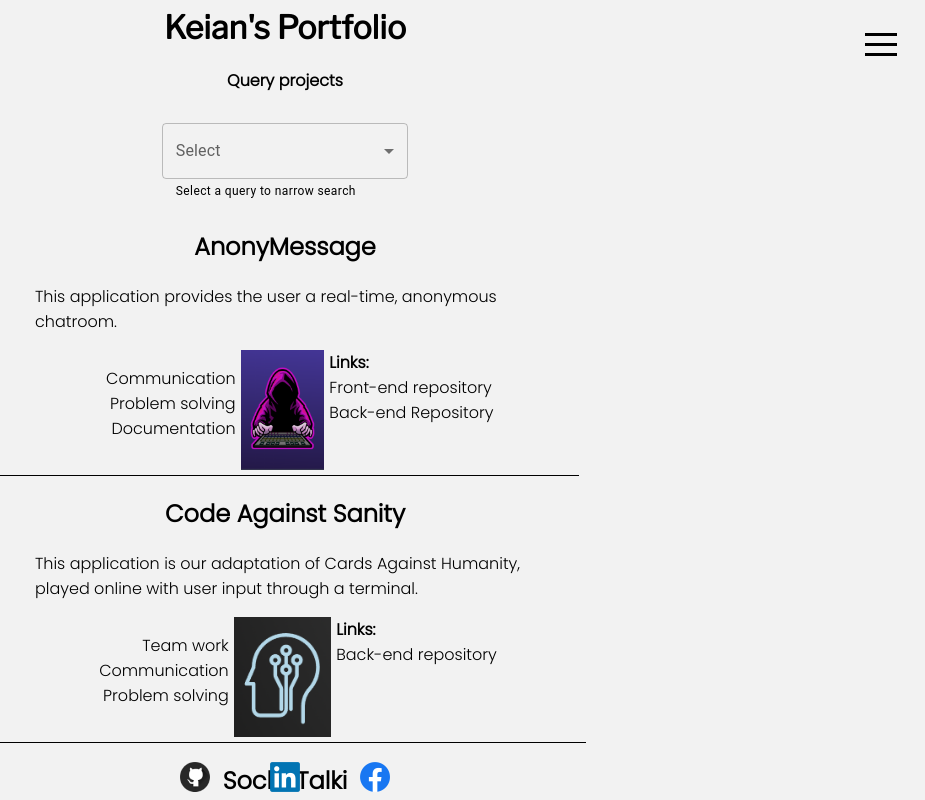
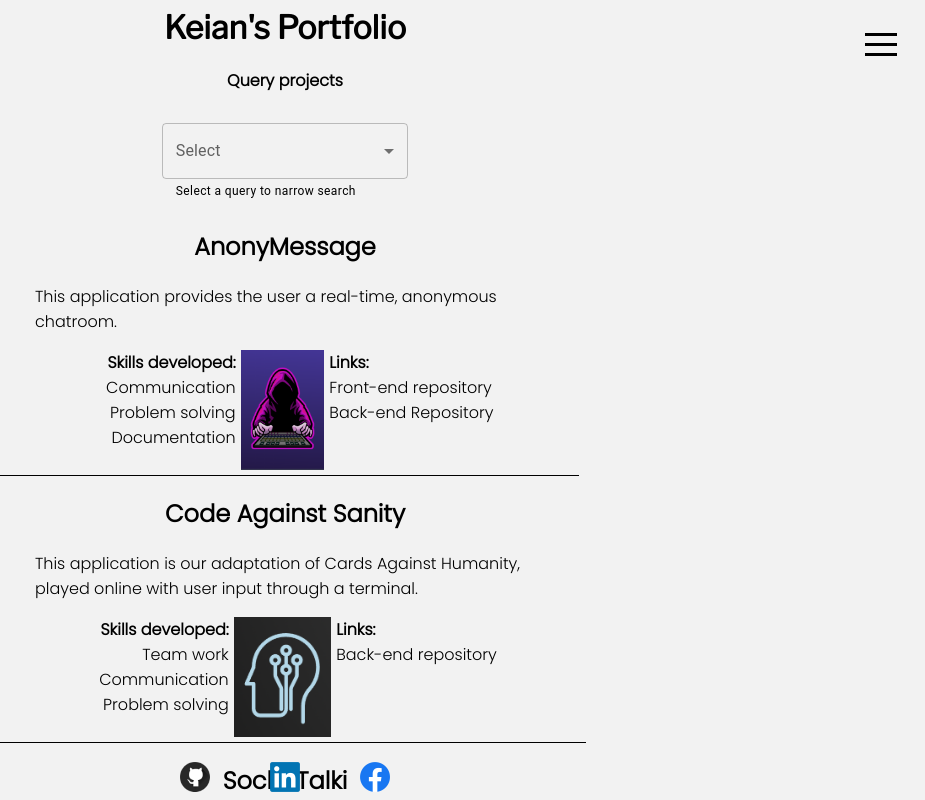
Before and after one commit to Keian-A/portfolio, a React (Create React App) app: page /projects in a window 1280 px wide. Shown: the top 800 px of the page, without its empty margins (355-1280 px from the left). Built offline with nearby package versions, Linux system fonts and the light colour scheme.

Commit message:
changes data file, as well as missing section from each project item rendered

```diff
--- a/src/components/Items.jsx
+++ b/src/components/Items.jsx
@@ -17,7 +17,7 @@ function Items(props) {
                                         </div>
                                         <div className="InnerInfo">
                                             <div className="skillsDeveloped">
-                                                <p></p>
+                                            <p id="ptagSkill" className="ptagSkills">Skills developed:</p>
                                                 {item.skills.map((item, idx) => {
                                                     return <p key={idx} className="ptagSkills">{item}</p>
                                                 })}
--- a/src/data/projectData.js
+++ b/src/data/projectData.js
@@ -35,7 +35,7 @@ const testData = [
         techUsed: 'javascript,jsx,nodejs,node.js',
         projectTitle: 'Portfolio',
         projectDesc: 'This is one of many personal projects, however this one is constructed for a professional display of my skill set.',
-        skills: ['Skills', 'Creativity', 'Organization'],
+        skills: ['Personalization', 'Creativity', 'Organization'],
         links: ['Front-end repository::::::https://github.com/Keian-A/portfolio', 'Deployed site::::::https://keiansportfolio.netlify.app/'],
         image: require('../images/project-icons/P.png')
     }
```
